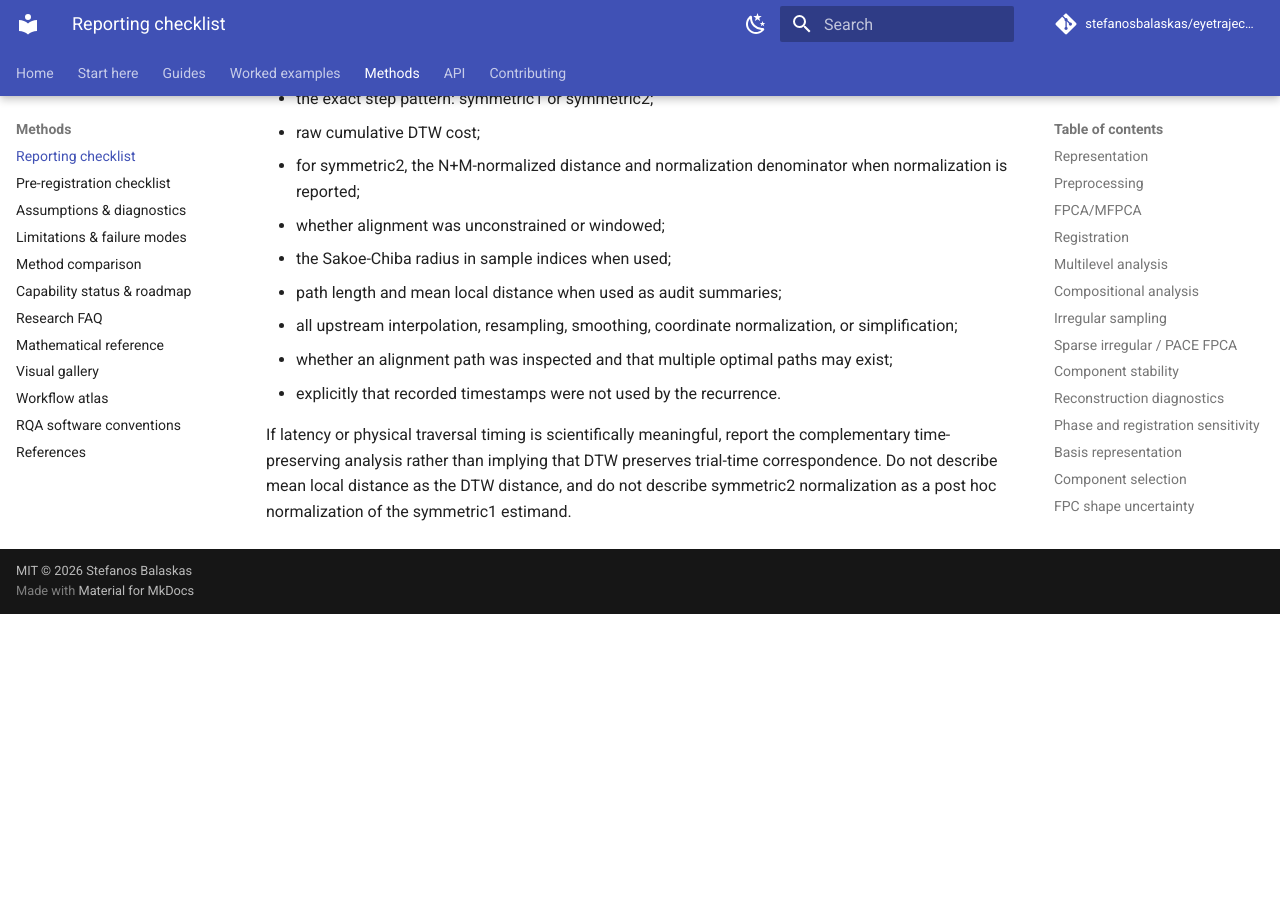
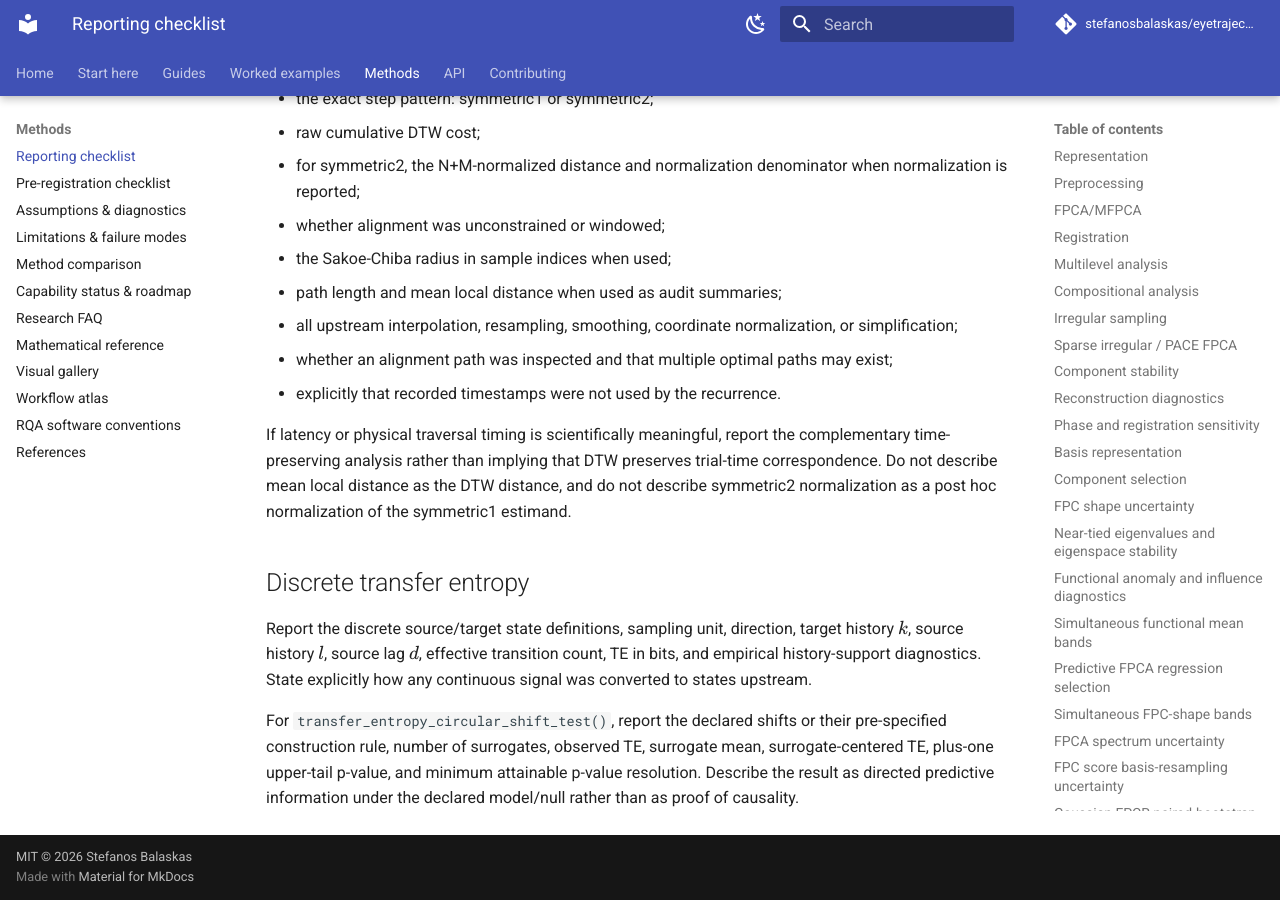
Before and after one commit to stefanosbalaskas/eyetrajectoriespy, an MkDocs documentation site: the page built from docs/methods/reporting.md, in a window 1280 px wide and 900 px high, scrolled down 26051 px. Built offline with MkDocs 1.6.1 and Material for MkDocs 9.7.7, drawn with Linux system fonts in a browser that asks for light colours; comment, search, counter and statistics services are not loaded; before the commit the page ends 26665 px from its top, so only the background shows below that.

Commit message:
Add transfer entropy reporting guidance

```diff
--- a/docs/methods/reporting.md
+++ b/docs/methods/reporting.md
@@ -818,3 +818,16 @@
 - explicitly that recorded timestamps were not used by the recurrence.
 
 If latency or physical traversal timing is scientifically meaningful, report the complementary time-preserving analysis rather than implying that DTW preserves trial-time correspondence. Do not describe mean local distance as the DTW distance, and do not describe symmetric2 normalization as a post hoc normalization of the symmetric1 estimand.
+
+## Discrete transfer entropy
+
+Report the discrete source/target state definitions, sampling unit, direction,
+target history \(k\), source history \(l\), source lag \(d\), effective
+transition count, TE in bits, and empirical history-support diagnostics. State
+explicitly how any continuous signal was converted to states upstream.
+
+For `transfer_entropy_circular_shift_test()`, report the declared shifts or
+their pre-specified construction rule, number of surrogates, observed TE,
+surrogate mean, surrogate-centered TE, plus-one upper-tail p-value, and minimum
+attainable p-value resolution. Describe the result as directed predictive
+information under the declared model/null rather than as proof of causality.
```
